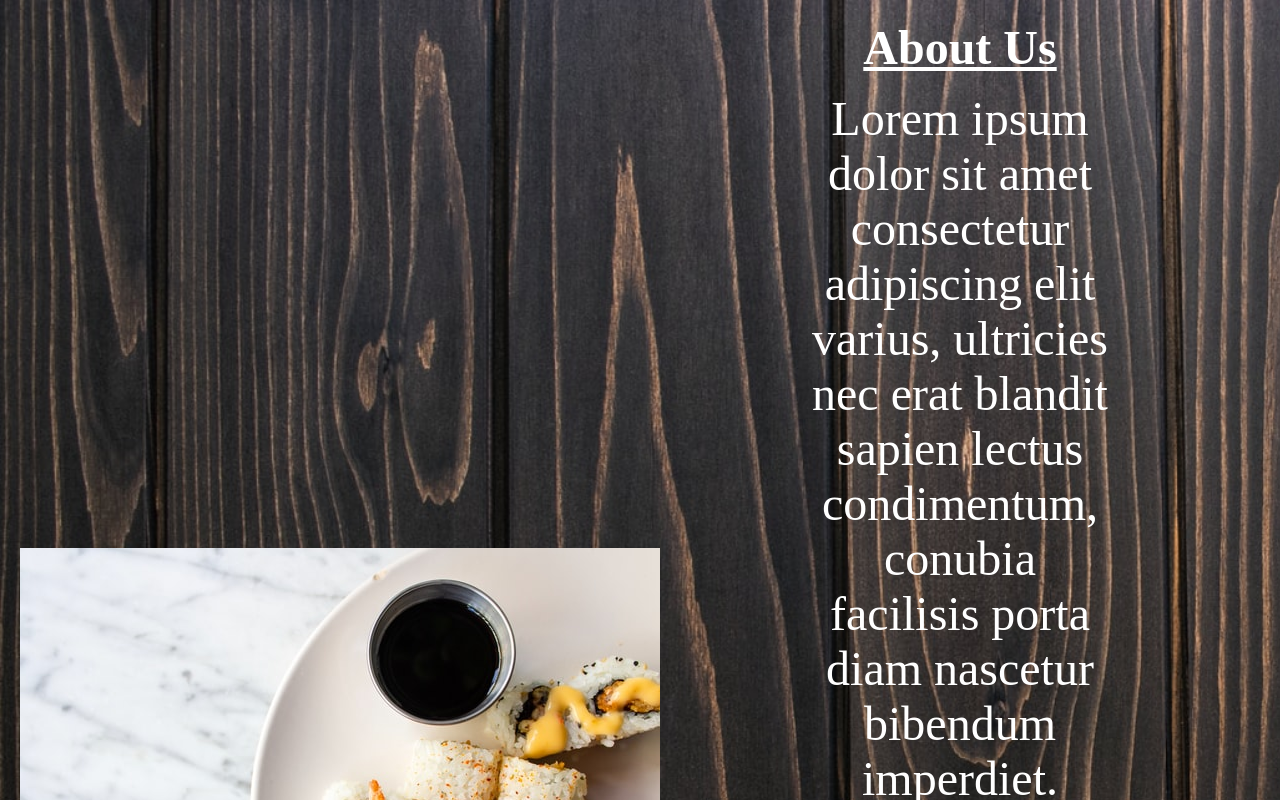
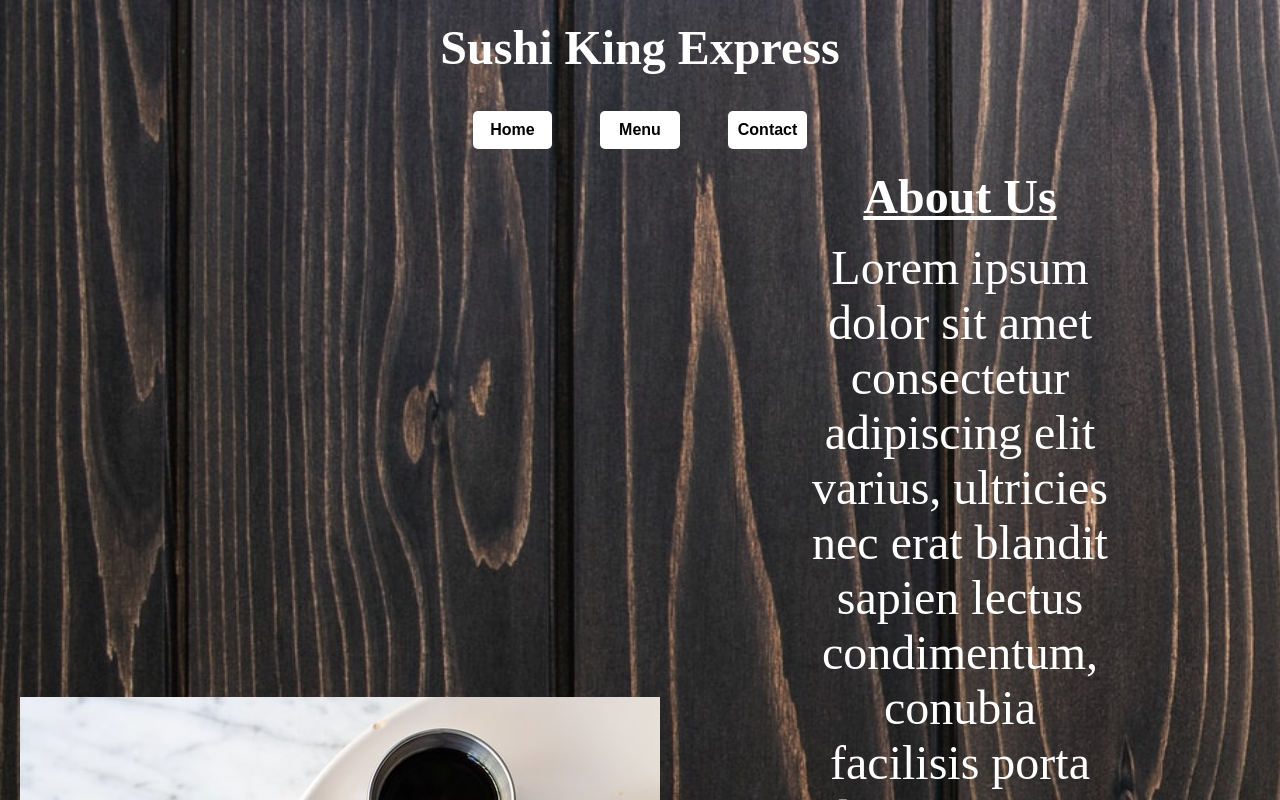
Before and after one commit to PjSingh22/restaurant-page, a website built with webpack: page dist/index.html in a window 1280 px wide. Shown: the top 800 px of the page. Built offline with nearby package versions, Linux system fonts and the light colour scheme.

Commit message:
saving work

```diff
--- a/package.json
+++ b/package.json
@@ -11,6 +11,7 @@
   "license": "ISC",
   "devDependencies": {
     "css-loader": "^6.7.1",
+    "html-webpack-plugin": "^5.5.0",
     "style-loader": "^3.3.1",
     "webpack": "^5.70.0",
     "webpack-cli": "^4.9.2"
--- a/src/index.js
+++ b/src/index.js
@@ -2,12 +2,24 @@
 import _ from 'lodash';
 import './style.css';
 import home from './modules/home';
+import nav from './modules/nav';
+import footer from './modules/footer';
+// import initialLoad  from './modules/initial-load';
+
+// init()
 
 function component() {
   const element = document.getElementById('content');
-  element.innerHTML = home();
+  element.innerHTML += nav();
+  element.innerHTML += home();
+  element.innerHTML += footer();
 
   return element;
 }
 
+// function init() {
+//   initialLoad();
+//   home();
+// }
+
 document.body.appendChild(component());
--- /dev/null
+++ b/src/modules/footer.js
@@ -0,0 +1,13 @@
+const footer = () => {
+  return `
+  <footer>
+      <p>By Prabhjot Singh</p>
+      <a href="http://">
+        Link
+        <img src="" alt="">
+      </a>
+    </footer>
+  `
+};
+
+export default footer;
--- /dev/null
+++ b/src/modules/initial-load.js
@@ -0,0 +1,33 @@
+const header = () => {
+  return `
+  <nav class="nav-bar">
+    <h1 class="title">Sushi King Express</h1>
+    <div class="links">
+      <button class="home">Home</button>
+      <button class="menu">Menu</button>
+      <button class="contact">Contact</button>
+    </div>
+  </nav>
+  `
+};
+
+const footer = () => {
+  return `
+  <footer>
+    <p>By Prabhjot Singh</p>
+    <a href="http://">
+      Link
+      <img src="" alt="">
+    </a>
+  </footer>
+  `
+};
+
+const initialLoad = () => {
+  const element = document.getElementById('content');
+  element.innerHTML += header();
+  element.innerHTML += footer();
+  return element;
+};
+
+export default initialLoad;
--- /dev/null
+++ b/src/modules/nav.js
@@ -0,0 +1,14 @@
+const nav = () => {
+  return `
+  <nav class="nav-bar">
+    <h1 class="title">Sushi King Express</h1>
+    <div class="links">
+      <button>Home</button>
+      <button>Menu</button>
+      <button>Contact</button>
+    </div>
+  </nav>
+  `
+};
+
+export default nav;
--- a/src/style.css
+++ b/src/style.css
@@ -71,10 +71,14 @@ body {
   margin-bottom: 1rem;
 }
 
-a {
-  text-decoration: underline;
-  color: var(--color-white);
-  padding: 0.5rem;
+button {
+  background-color: var(--color-white);
+  border: none;
+  border-radius: 5px;
+  padding: 10px;
+  font-size: 1rem;
+  font-weight: bold;
+  cursor: pointer;
 }
 
 .menu-container {
@@ -113,6 +117,8 @@ footer {
 
 footer > a {
   text-decoration: none;
+  color: var(--color-white);
+  padding: 0.5rem;
 }
 
 /* media query for desktop */
@@ -122,8 +128,6 @@ footer > a {
     font-weight: bold;
     text-decoration: underline;
   }
-
-  /*  */
 
   .description {
     font-size: 1.2rem;
--- a/webpack.config.js
+++ b/webpack.config.js
@@ -1,11 +1,22 @@
 const path = require('path');
+// const HtmlWebpackPlugin = require('html-webpack-plugin');
 
 module.exports = {
-  entry: './src/index.js',
+  entry: {
+    index: './src/index.js',
+    home: './src/modules/home.js',
+    intialLoad: './src/modules/initial-load.js',
+  },
+  // plugins: [
+  //   new HtmlWebpackPlugin({
+  //     title: 'Output Management',
+  //   }),
+  // ],
   output: {
-    filename: 'main.js',
+    filename: '[name].bundle.js',
     path: path.resolve(__dirname, 'dist'),
   },
+  devtool: 'inline-source-map',
   module: {
     rules: [
       {
```
Also changed, not shown: dist/home.bundle.js (added), dist/index.bundle.js.LICENSE.txt (added), dist/index.html, dist/intialLoad.bundle.js (added), dist/nav.bundle.js (added), 2 other files.
